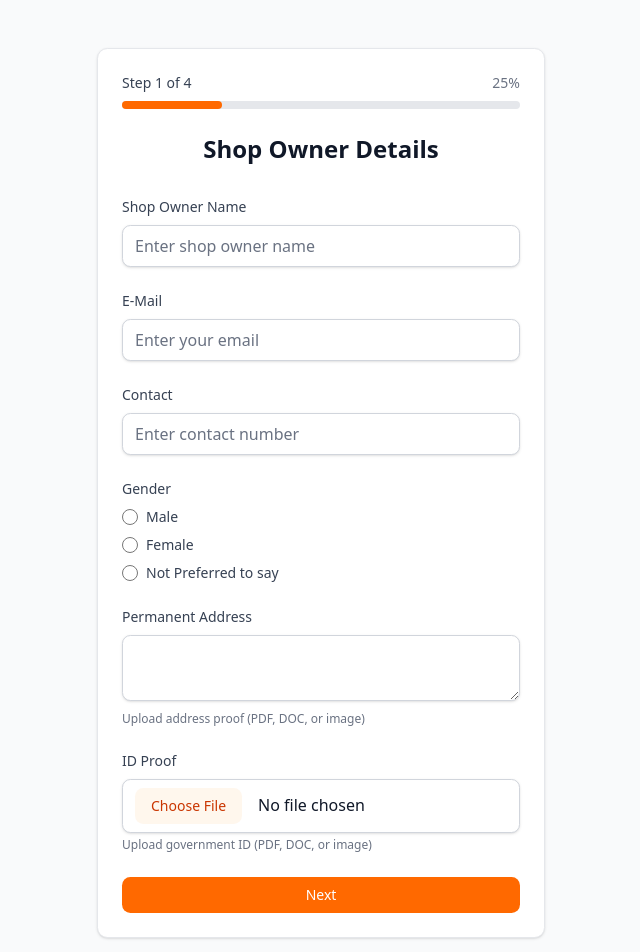
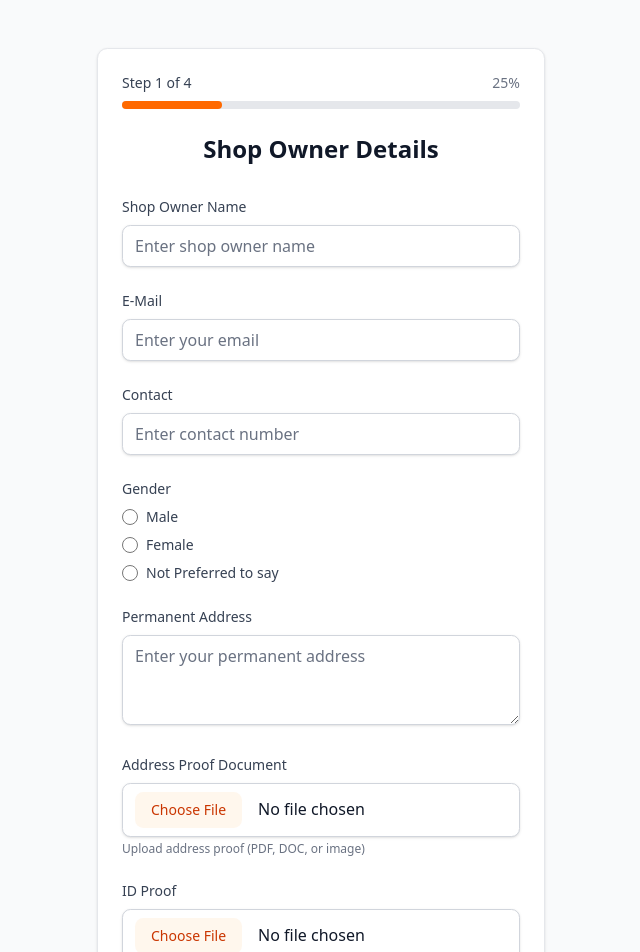
Before and after one commit to swamyrayudu/khub_final_project, a Next.js app in the folder client/: page /seller/auth/register/step1 in a window 1280 px wide. Shown: the top 952 px of the page, without its empty margins (319-959 px from the left). Built offline with nearby package versions, Linux system fonts and the light colour scheme.

Commit message:
complete step one cloudinary and session storage

```diff
--- a/client/package.json
+++ b/client/package.json
@@ -13,6 +13,7 @@
     "@radix-ui/react-label": "^2.1.7",
     "@radix-ui/react-slot": "^1.2.3",
     "@reduxjs/toolkit": "^2.9.0",
+    "axios": "^1.11.0",
     "class-variance-authority": "^0.7.1",
     "cloudinary": "^2.7.0",
     "clsx": "^2.1.1",
@@ -29,7 +30,7 @@
   },
   "devDependencies": {
     "@tailwindcss/postcss": "^4",
-    "@types/node": "^20",
+    "@types/node": "^20.19.13",
     "@types/react": "^19",
     "@types/react-dom": "^19",
     "tailwindcss": "^4",
--- a/client/src/app/api/upload/route.ts
+++ b/client/src/app/api/upload/route.ts
@@ -1,14 +1,19 @@
+import { NextRequest, NextResponse } from 'next/server';
+import cloudinary from '@/lib/cloudinary';
 
-import { NextResponse } from "next/server";
-import cloudinary from "@/lib/cloudinary";
-
-export async function POST(req: Request) {
+export async function POST(req: NextRequest) {
   try {
     const data = await req.formData();
-    const file = data.get("file") as File;
+    const file = data.get('file') as File;
 
-    if (!file) return NextResponse.json({ error: "No file uploaded" }, { status: 400 });
-    if (!file.type.startsWith("image/")) return NextResponse.json({ error: "Only image files allowed" }, { status: 400 });
+    if (!file) {
+      return NextResponse.json({ error: "No file uploaded" }, { status: 400 });
+    }
+
+    // Check if file type is allowed
+    if (!file.type.startsWith("image/") && file.type !== "application/pdf") {
+      return NextResponse.json({ error: "Only image files allowed" }, { status: 400 });
+    }
 
     const bytes = await file.arrayBuffer();
     const buffer = Buffer.from(bytes);
--- a/client/src/app/seller/auth/register/step1/page.tsx
+++ b/client/src/app/seller/auth/register/step1/page.tsx
@@ -4,15 +4,46 @@ import React, { useState } from 'react';
 import { Button } from '@/components/ui/button';
 import { useRouter } from 'next/navigation';
 
+interface FormData {
+  shopOwnerName: string;
+  email: string;
+  contact: string;
+  gender: string;
+  permanentAddress: string;
+  permanentAddressFile: File | null;
+  idProof: File | null;
+  permanentAddressUrl: string;
+  idProofUrl: string;
+}
+
 export default function Step1() {
   const router = useRouter();
-  const [formData, setFormData] = useState({
+  const [formData, setFormData] = useState<FormData>({
     shopOwnerName: '',
     email: '',
     contact: '',
     gender: '',
-    permanentAddress: null as File | null,
-    idProof: null as File | null,
+    permanentAddress: '',
+    permanentAddressFile: null,
+    idProof: null,
+    permanentAddressUrl: '',
+    idProofUrl: '',
+  });
+
+  const [uploading, setUploading] = useState<{
+    permanentAddress: boolean;
+    idProof: boolean;
+  }>({
+    permanentAddress: false,
+    idProof: false,
+  });
+
+  const [uploadProgress, setUploadProgress] = useState<{
+    permanentAddress: string;
+    idProof: string;
+  }>({
+    permanentAddress: '',
+    idProof: '',
   });
 
   const handleInputChange = (e: React.ChangeEvent<HTMLInputElement | HTMLTextAreaElement>) => {
@@ -23,23 +54,110 @@ export default function Step1() {
     }));
   };
 
-  const handleFileChange = (e: React.ChangeEvent<HTMLInputElement>) => {
-    const { name, files } = e.target;
-    if (files && files[0]) {
-      setFormData(prev => ({
-        ...prev,
-        [name]: files[0]
-      }));
+  const uploadToCloudinary = async (file: File, fieldName: 'permanentAddress' | 'idProof'): Promise<string> => {
+    setUploading(prev => ({ ...prev, [fieldName]: true }));
+    setUploadProgress(prev => ({ ...prev, [fieldName]: 'Uploading...' }));
+
+    try {
+      const formData = new FormData();
+      formData.append('file', file);
+
+      const response = await fetch('/api/upload', {
+        method: 'POST',
+        body: formData,
+      });
+
+      if (!response.ok) {
+        throw new Error('Upload failed');
+      }
+
+      const result = await response.json();
+      setUploadProgress(prev => ({ ...prev, [fieldName]: 'Upload successful!' }));
+      return result.secure_url;
+    } catch (error) {
+      console.error('Upload error:', error);
+      setUploadProgress(prev => ({ ...prev, [fieldName]: 'Upload failed!' }));
+      throw error;
+    } finally {
+      setUploading(prev => ({ ...prev, [fieldName]: false }));
+      setTimeout(() => {
+        setUploadProgress(prev => ({ ...prev, [fieldName]: '' }));
+      }, 3000);
     }
   };
 
-  const handleSubmit = (e: React.FormEvent) => {
+  const handleFileChange = async (e: React.ChangeEvent<HTMLInputElement>) => {
+    const { name, files } = e.target;
+    if (files && files[0]) {
+      const file = files[0];
+
+      // Update the file in state
+      setFormData(prev => ({
+        ...prev,
+        [name]: file
+      }));
+
+      try {
+        // Upload to Cloudinary immediately
+        const fieldName = name as 'permanentAddressFile' | 'idProof';
+        const uploadFieldName = fieldName === 'permanentAddressFile' ? 'permanentAddress' : 'idProof';
+        const url = await uploadToCloudinary(file, uploadFieldName);
+
+        // Update the URL in state
+        const urlFieldName = fieldName === 'permanentAddressFile' ? 'permanentAddressUrl' : 'idProofUrl';
+        setFormData(prev => ({
+          ...prev,
+          [urlFieldName]: url
+        }));
+
+        // Store in session storage immediately
+        const currentSessionData = JSON.parse(sessionStorage.getItem('sellerRegistration_step1') || '{}');
+        const updatedSessionData = {
+          ...currentSessionData,
+          [urlFieldName]: url
+        };
+        sessionStorage.setItem('sellerRegistration_step1', JSON.stringify(updatedSessionData));
+
+      } catch (error) {
+        console.error('File upload failed:', error);
+        alert('File upload failed. Please try again.');
+      }
+    }
+  };
+
+  const handleSubmit = async (e: React.FormEvent) => {
     e.preventDefault();
-    // Save to localStorage or state management
-    localStorage.setItem('sellerRegistration_step1', JSON.stringify(formData));
+
+    // Validate that required files are uploaded
+    if (!formData.permanentAddressUrl && formData.permanentAddressFile) {
+      alert('Please wait for permanent address file to upload');
+      return;
+    }
+
+    if (!formData.idProofUrl && formData.idProof) {
+      alert('Please wait for ID proof file to upload');
+      return;
+    }
+
+    // Prepare data for storage
+    const dataToStore = {
+      shopOwnerName: formData.shopOwnerName,
+      email: formData.email,
+      contact: formData.contact,
+      gender: formData.gender,
+      permanentAddress: formData.permanentAddress,
+      permanentAddressUrl: formData.permanentAddressUrl,
+      idProofUrl: formData.idProofUrl,
+      timestamp: new Date().toISOString()
+    };
+
+    // Save to both localStorage and sessionStorage
+    localStorage.setItem('sellerRegistration_step1', JSON.stringify(dataToStore));
+    sessionStorage.setItem('sellerRegistration_step1', JSON.stringify(dataToStore));
+
+    console.log('Data saved:', dataToStore);
     router.push('/seller/auth/register/step2');
   };
-  console.log(handleInputChange);
 
   return (
     <div className="min-h-screen bg-gray-50 dark:bg-gray-900 flex items-center justify-center py-12 px-4 sm:px-6 lg:px-8">
@@ -142,12 +260,35 @@ export default function Step1() {
                 Permanent Address
               </label>
               <textarea
-
                 id="permanentAddress"
                 name="permanentAddress"
+                value={formData.permanentAddress}
                 onChange={handleInputChange}
+                rows={3}
+                className="w-full px-3 py-2 border border-gray-300 dark:border-gray-600 rounded-md shadow-sm focus:outline-none focus:ring-orange-500 focus:border-orange-500 bg-white dark:bg-gray-700 text-gray-900 dark:text-white placeholder-gray-500 dark:placeholder-gray-400"
+                placeholder="Enter your permanent address"
+              />
+            </div>
+
+            {/* Permanent Address Document */}
+            <div>
+              <label htmlFor="permanentAddressFile" className="block text-sm font-medium text-gray-700 dark:text-gray-300 mb-2">
+                Address Proof Document
+              </label>
+              <input
+                type="file"
+                id="permanentAddressFile"
+                name="permanentAddressFile"
+                onChange={handleFileChange}
+                accept=".pdf,.doc,.docx,.jpg,.jpeg,.png"
+                disabled={uploading.permanentAddress}
                 className="w-full px-3 py-2 border border-gray-300 dark:border-gray-600 rounded-md shadow-sm focus:outline-none focus:ring-orange-500 focus:border-orange-500 bg-white dark:bg-gray-700 text-gray-900 dark:text-white file:mr-4 file:py-2 file:px-4 file:rounded-md file:border-0 file:text-sm file:font-medium file:bg-orange-50 file:text-orange-700 dark:file:bg-orange-900/20 dark:file:text-orange-400 hover:file:bg-orange-100 dark:hover:file:bg-orange-900/30"
               />
+              {uploadProgress.permanentAddress && (
+                <p className={`text-xs mt-1 ${uploadProgress.permanentAddress.includes('successful') ? 'text-green-600' : uploadProgress.permanentAddress.includes('failed') ? 'text-red-600' : 'text-blue-600'}`}>
+                  {uploadProgress.permanentAddress}
+                </p>
+              )}
               <p className="text-xs text-gray-500 dark:text-gray-400 mt-1">Upload address proof (PDF, DOC, or image)</p>
             </div>
 
@@ -162,17 +303,24 @@ export default function Step1() {
                 name="idProof"
                 onChange={handleFileChange}
                 accept=".pdf,.doc,.docx,.jpg,.jpeg,.png"
+                disabled={uploading.idProof}
                 className="w-full px-3 py-2 border border-gray-300 dark:border-gray-600 rounded-md shadow-sm focus:outline-none focus:ring-orange-500 focus:border-orange-500 bg-white dark:bg-gray-700 text-gray-900 dark:text-white file:mr-4 file:py-2 file:px-4 file:rounded-md file:border-0 file:text-sm file:font-medium file:bg-orange-50 file:text-orange-700 dark:file:bg-orange-900/20 dark:file:text-orange-400 hover:file:bg-orange-100 dark:hover:file:bg-orange-900/30"
               />
+              {uploadProgress.idProof && (
+                <p className={`text-xs mt-1 ${uploadProgress.idProof.includes('successful') ? 'text-green-600' : uploadProgress.idProof.includes('failed') ? 'text-red-600' : 'text-blue-600'}`}>
+                  {uploadProgress.idProof}
+                </p>
+              )}
               <p className="text-xs text-gray-500 dark:text-gray-400 mt-1">Upload government ID (PDF, DOC, or image)</p>
             </div>
 
             {/* Next Button */}
             <Button
               type="submit"
-              className="w-full bg-orange-500 hover:bg-orange-600 text-white font-medium py-2 px-4 rounded-md transition-colors"
+              disabled={uploading.permanentAddress || uploading.idProof}
+              className="w-full bg-orange-500 hover:bg-orange-600 disabled:bg-orange-300 text-white font-medium py-2 px-4 rounded-md transition-colors"
             >
-              Next
+              {uploading.permanentAddress || uploading.idProof ? 'Uploading...' : 'Next'}
             </Button>
           </form>
         </div>
--- a/client/src/lib/cloudinary.ts
+++ b/client/src/lib/cloudinary.ts
@@ -1,11 +1,9 @@
-
-
-import { v2 as cloudinary } from "cloudinary";
+import { v2 as cloudinary } from 'cloudinary';
 
 cloudinary.config({
-  cloud_name: process.env.CLOUDINARY_CLOUD_NAME,
+  cloud_name: process.env.NEXT_PUBLIC_CLOUDINARY_CLOUD_NAME,
   api_key: process.env.CLOUDINARY_API_KEY,
-  api_secret: process.env.CLOUDINARY_API_SECRET,
+  api_secret: process.env.CLOUDINARY_SECRET_KEY,
 });
 
 export default cloudinary;
```
Also changed, not shown: 2 other files (tests, documents, lock files or other folders).
